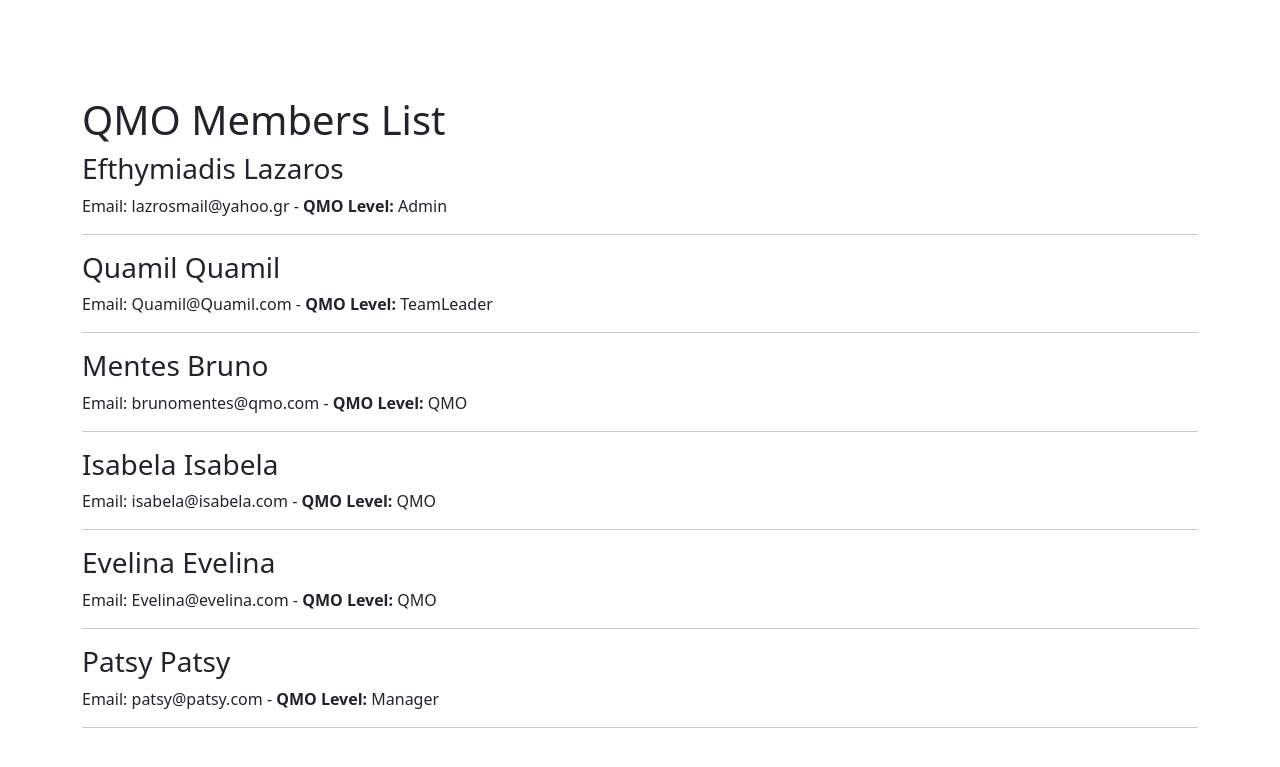
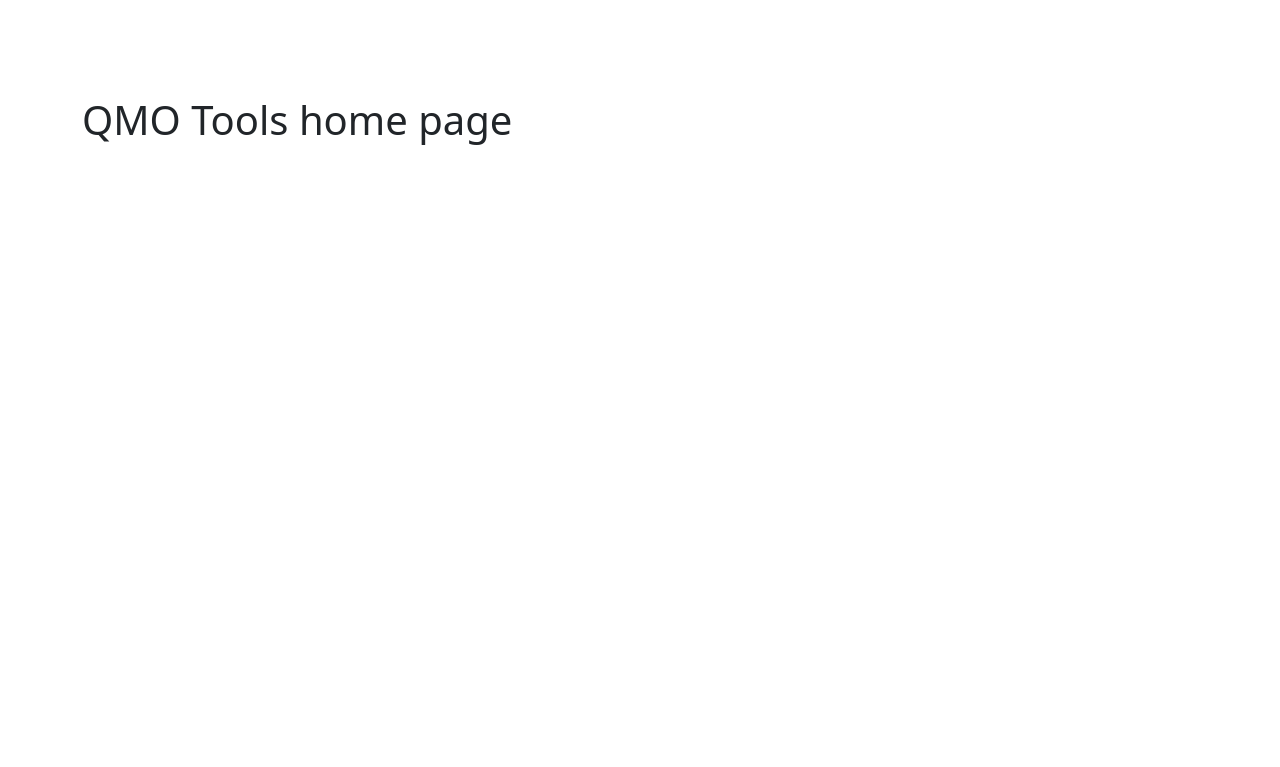
Before and after one commit to SpotlightPro/Django-project-Ext, a Django app: page / in a window 1280 px wide. Shown: the top 767 px of the page. Run offline with Django 5.2, Linux system fonts and the light colour scheme; data comes from the database, SQL or seed files in the repository; both versions use the stored data as it was after the commit.

Commit message:
Day 1: Started working on extension of this project

```diff
--- a/djangodb/webapp/templates/home.html
+++ b/djangodb/webapp/templates/home.html
@@ -1,12 +1,13 @@
 {% extends 'base.html' %}
 
+<div class="container">
     {%  block content %}
 
-      <br/><h1>QMO Members List</h1>
+          <br/><h1>QMO Tools home page</h1>
         {% for item in all %}
 
-   <div>
-       <h3>{{ item.fname }}  {{ item.lname }}</h3>
+               <div class="container">
+               <h3>Welcome to QMO Tools page!</h3>
             </div>
             <div>
                 <span>Email: {{ item.email }}  -    </span>
@@ -17,3 +18,4 @@
         {% endfor %}
 
     {% endblock %}
+</div>
--- a/djangodb/webapp/urls.py
+++ b/djangodb/webapp/urls.py
@@ -5,4 +5,5 @@
 urlpatterns = [
    path('', views.home, name="home"),
    path('join/', views.join, name="join"),
+   path('qmo_member/', views.join, name="qmo_member"),
 ]
--- a/djangodb/webapp/views.py
+++ b/djangodb/webapp/views.py
@@ -6,8 +6,12 @@
 
 # Create your views here.
 def home(request):
+    return render(request, 'home.html', {})
+
+
+def qmo_member(request):
     all_members = Member.objects.all
-    return render(request, 'home.html', {'all': all_members})
+    return render(request, 'qmo_member.html', {'all': all_members})
 
 
 def join(request):
@@ -23,12 +27,12 @@
             passwd = request.POST['passwd']
             passwd2 = request.POST['passwd2']
             messages.success(request, 'There was an error in your form. Please try again...')
-            return render(request, 'join.html', {'fname':fname,
-                                                 'lname':lname,
-                                                 'email':email,
-                                                 'qmo_level':qmo_level,
-                                                 'passwd':passwd,
-                                                 'passwd2':passwd2,
+            return render(request, 'join.html', {'fname': fname,
+                                                 'lname': lname,
+                                                 'email': email,
+                                                 'qmo_level': qmo_level,
+                                                 'passwd': passwd,
+                                                 'passwd2': passwd2,
                                                  })
         messages.success(request, 'Your form has been Submitted Successfully!')
         return redirect('home')
```
Also changed, not shown: djangodb/webapp/templates/qmo_member.html (added, +19 -0 lines), djangodb/db.sqlite3. Lines whose indentation alone changed are shown as unchanged.
